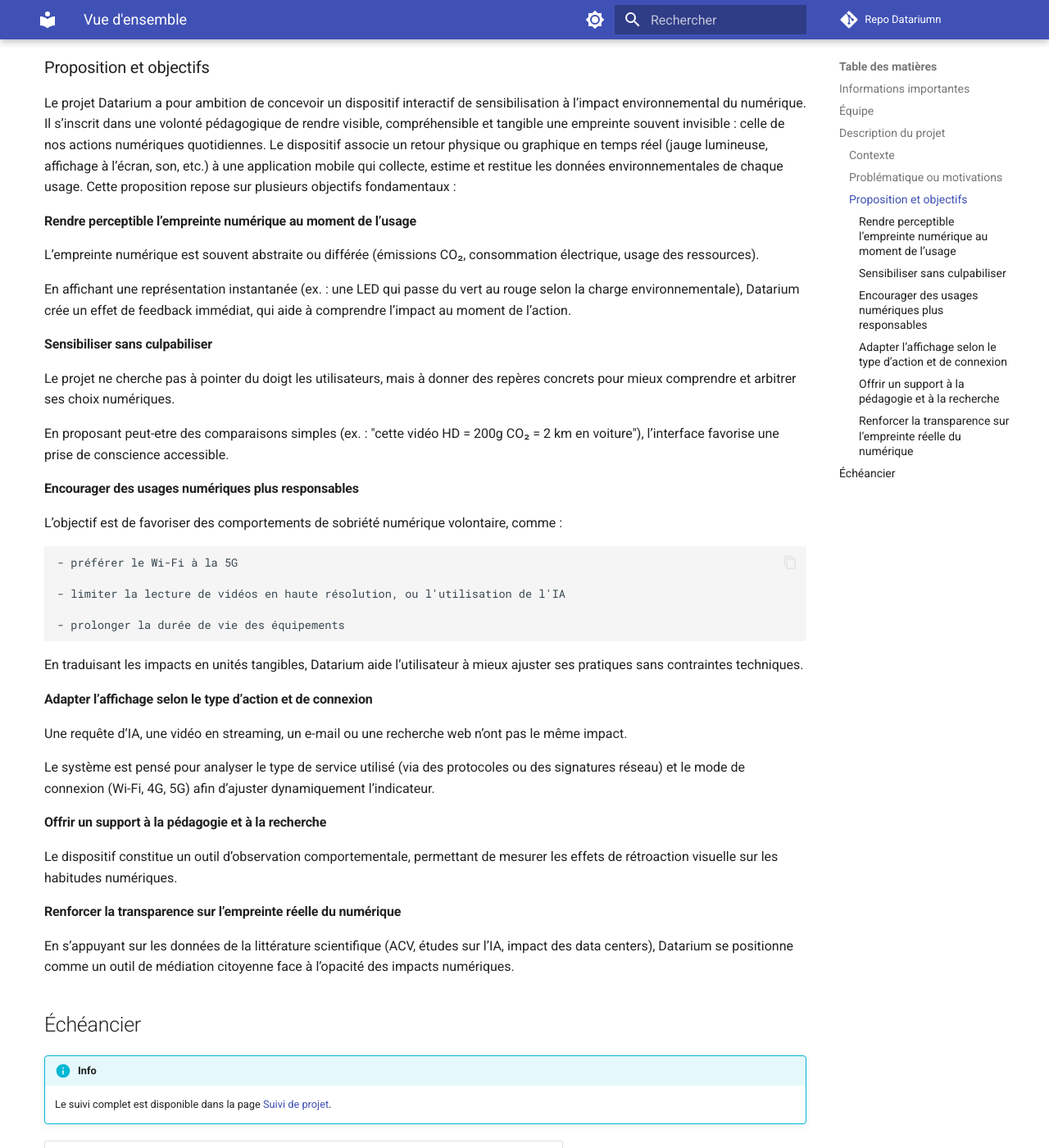
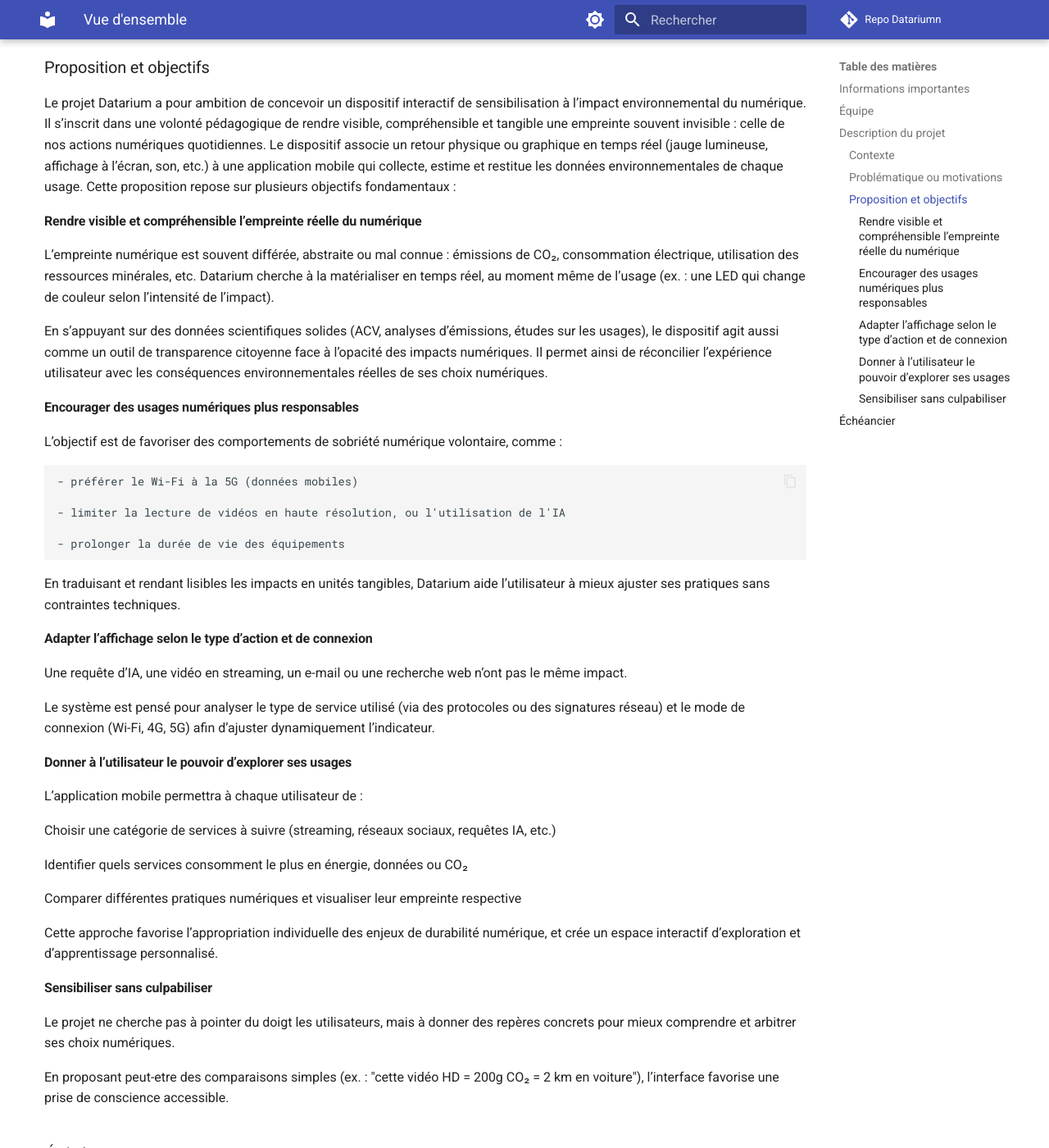
Before and after one commit to protolabo/datarium, an MkDocs documentation site: the page built from docs/index.md, in a window 1280 px wide and 1400 px high, scrolled down 1556 px. Shown: the whole window at 82% size. Built offline with MkDocs 1.6.1 and Material for MkDocs 9.7.7, drawn with Linux system fonts in a browser that asks for light colours; comment, search, counter and statistics services are not loaded.

Commit message:
Mis a jour proposition et objectif

```diff
--- a/docs/index.md
+++ b/docs/index.md
@@ -47,37 +47,44 @@
 
 Le projet Datarium a pour ambition de concevoir un dispositif interactif de sensibilisation à l’impact environnemental du numérique. Il s’inscrit dans une volonté pédagogique de rendre visible, compréhensible et tangible une empreinte souvent invisible : celle de nos actions numériques quotidiennes. Le dispositif associe un retour physique ou graphique en temps réel (jauge lumineuse, affichage à l’écran, son, etc.) à une application mobile qui collecte, estime et restitue les données environnementales de chaque usage. Cette proposition repose sur plusieurs objectifs fondamentaux :
 
-#### Rendre perceptible l’empreinte numérique au moment de l’usage
-  L’empreinte numérique est souvent abstraite ou différée (émissions CO₂, consommation électrique, usage des ressources).
+#### Rendre visible et compréhensible l’empreinte réelle du numérique
+ L’empreinte numérique est souvent différée, abstraite ou mal connue : émissions de CO₂, consommation électrique, utilisation des ressources minérales, etc. Datarium cherche à la matérialiser en temps réel, au moment même de l’usage (ex. : une LED qui change de couleur selon l’intensité de l’impact).
 
-  En affichant une représentation instantanée (ex. : une LED qui passe du vert au rouge selon la charge environnementale), Datarium crée un effet de feedback immédiat, qui aide à comprendre l’impact au moment de l’action.
+En s’appuyant sur des données scientifiques solides (ACV, analyses d’émissions, études sur les usages), le dispositif agit aussi comme un outil de transparence citoyenne face à l’opacité des impacts numériques. Il permet ainsi de réconcilier l’expérience utilisateur avec les conséquences environnementales réelles de ses choix numériques.
 
-#### Sensibiliser sans culpabiliser
-   Le projet ne cherche pas à pointer du doigt les utilisateurs, mais à donner des repères concrets pour mieux comprendre et arbitrer ses choix numériques.
-
-   En proposant peut-etre des comparaisons simples (ex. : "cette vidéo HD = 200g CO₂ = 2 km en voiture"), l’interface favorise une prise de conscience accessible.
 
 #### Encourager des usages numériques plus responsables
   L’objectif est de favoriser des comportements de sobriété numérique volontaire, comme :
 
-    - préférer le Wi-Fi à la 5G
+    - préférer le Wi-Fi à la 5G (données mobiles)
 
     - limiter la lecture de vidéos en haute résolution, ou l'utilisation de l'IA
 
     - prolonger la durée de vie des équipements
 
-  En traduisant les impacts en unités tangibles, Datarium aide l’utilisateur à mieux ajuster ses pratiques sans contraintes techniques.
+  En traduisant et rendant lisibles les impacts en unités tangibles, Datarium aide l’utilisateur à mieux ajuster ses pratiques sans contraintes techniques.
 
 #### Adapter l’affichage selon le type d’action et de connexion
   Une requête d’IA, une vidéo en streaming, un e-mail ou une recherche web n’ont pas le même impact.
 
   Le système est pensé pour analyser le type de service utilisé (via des protocoles ou des signatures réseau) et le mode de connexion (Wi-Fi, 4G, 5G) afin d’ajuster dynamiquement l’indicateur.
 
-#### Offrir un support à la pédagogie et à la recherche
-   Le dispositif constitue un outil d’observation comportementale, permettant de mesurer les effets de rétroaction visuelle sur les habitudes numériques.
+#### Donner à l’utilisateur le pouvoir d’explorer ses usages
+ L’application mobile permettra à chaque utilisateur de :
 
-#### Renforcer la transparence sur l’empreinte réelle du numérique
-   En s’appuyant sur les données de la littérature scientifique (ACV, études sur l’IA, impact des data centers), Datarium se positionne comme un outil de médiation citoyenne face à l’opacité des impacts numériques.
+ Choisir une catégorie de services à suivre (streaming, réseaux sociaux, requêtes IA, etc.)
+
+Identifier quels services consomment le plus en énergie, données ou CO₂
+
+Comparer différentes pratiques numériques et visualiser leur empreinte respective
+
+Cette approche favorise l’appropriation individuelle des enjeux de durabilité numérique, et crée un espace interactif d’exploration et d’apprentissage personnalisé.
+
+
+#### Sensibiliser sans culpabiliser
+   Le projet ne cherche pas à pointer du doigt les utilisateurs, mais à donner des repères concrets pour mieux comprendre et arbitrer ses choix numériques.
+
+   En proposant peut-etre des comparaisons simples (ex. : "cette vidéo HD = 200g CO₂ = 2 km en voiture"), l’interface favorise une prise de conscience accessible.
 
 ## Échéancier
 
```
